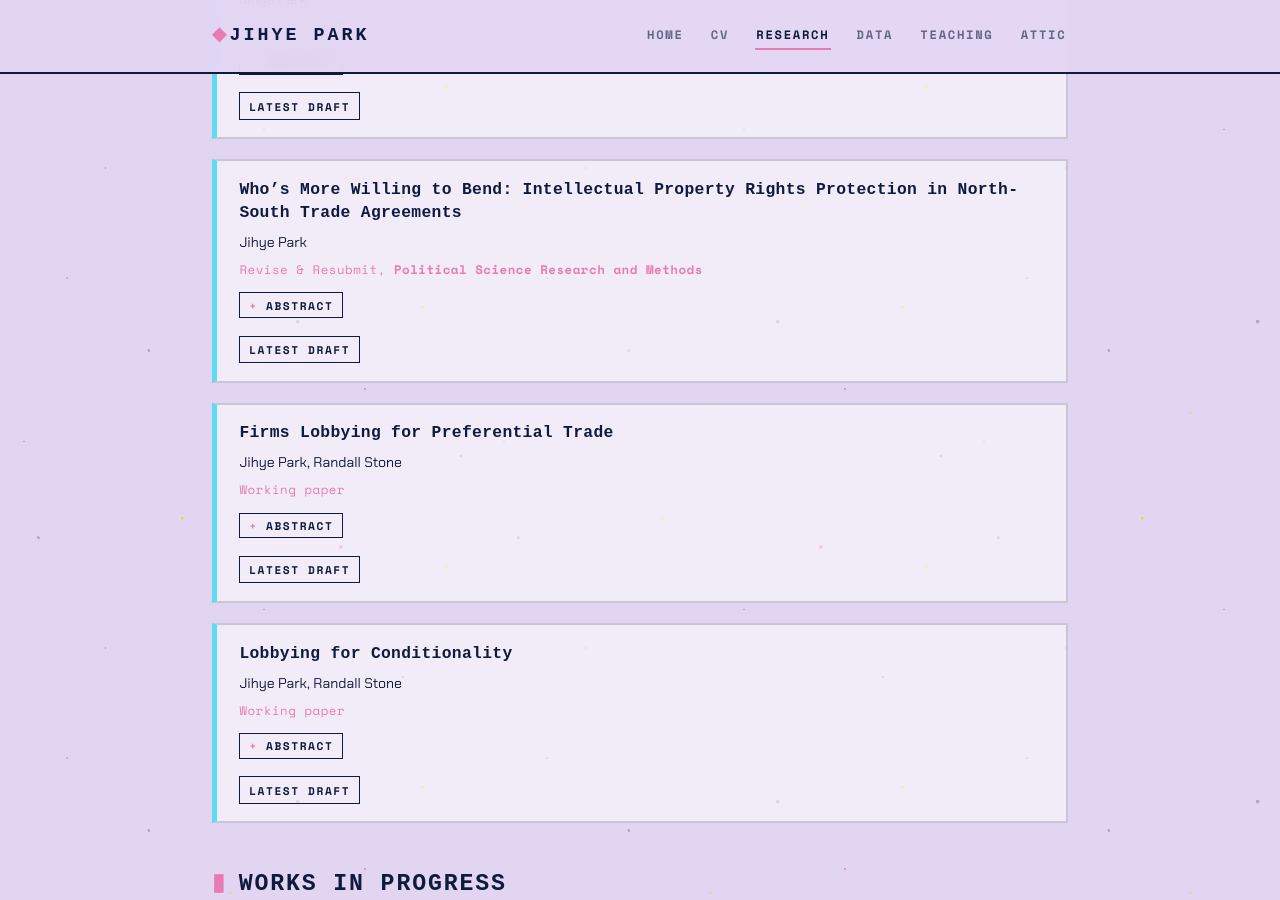
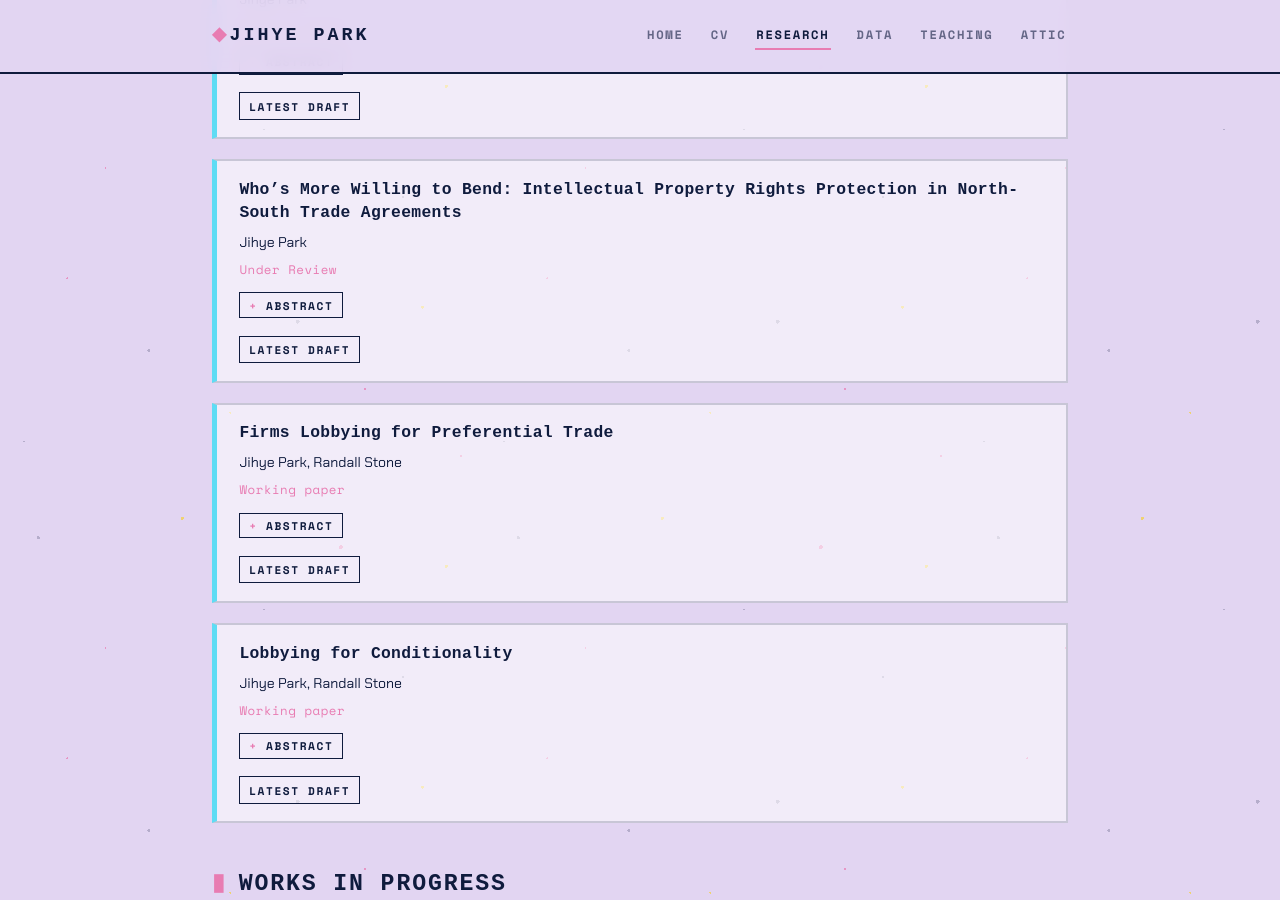
Before and after one commit to jacqpark/jacqpark.github.io, a Jekyll site: the page built from research.md, in a window 1280 px wide and 900 px high, scrolled down 1519 px. Built offline with Jekyll 4.4.1, drawn with Linux system fonts in a browser that asks for light colours; some web fonts are replaced.

Commit message:
under review, update CV

```diff
--- a/_data/publications.yml
+++ b/_data/publications.yml
@@ -93,7 +93,7 @@
     financial firms decrease lobbying about finance and increase lobbying about banking.'
 - title: 'Who’s More Willing to Bend: Intellectual Property Rights Protection in North-South Trade Agreements'
   authors: Jihye Park
-  status: Revise & Resubmit, Political Science Research and Methods
+  status: Under Review
   category: working-papers
   github_pdf: papers/working-papers/02__whos-more-willing-to-bend__RR-PSRM.pdf
   year: 2026
```
Also changed, not shown: 1 other file.
